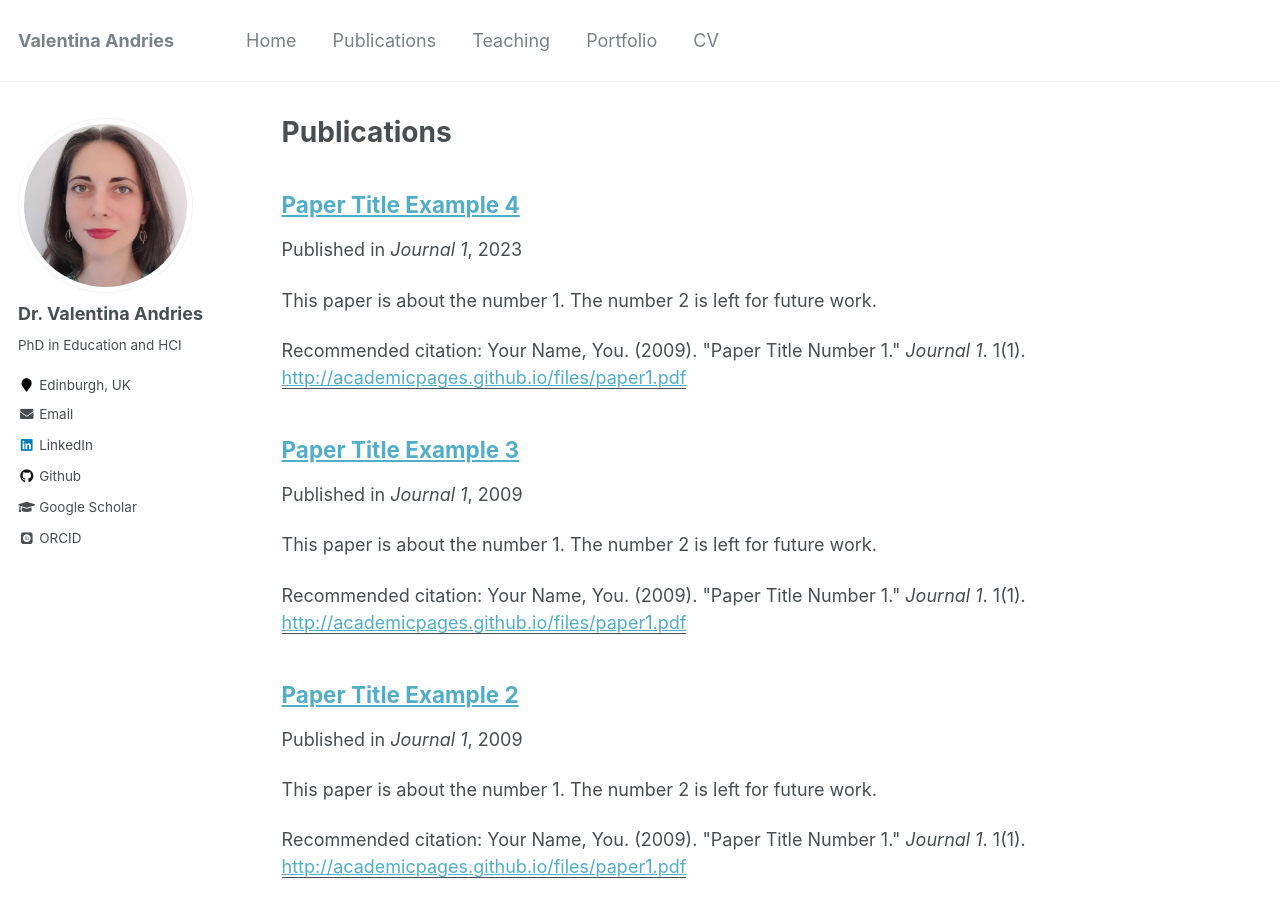
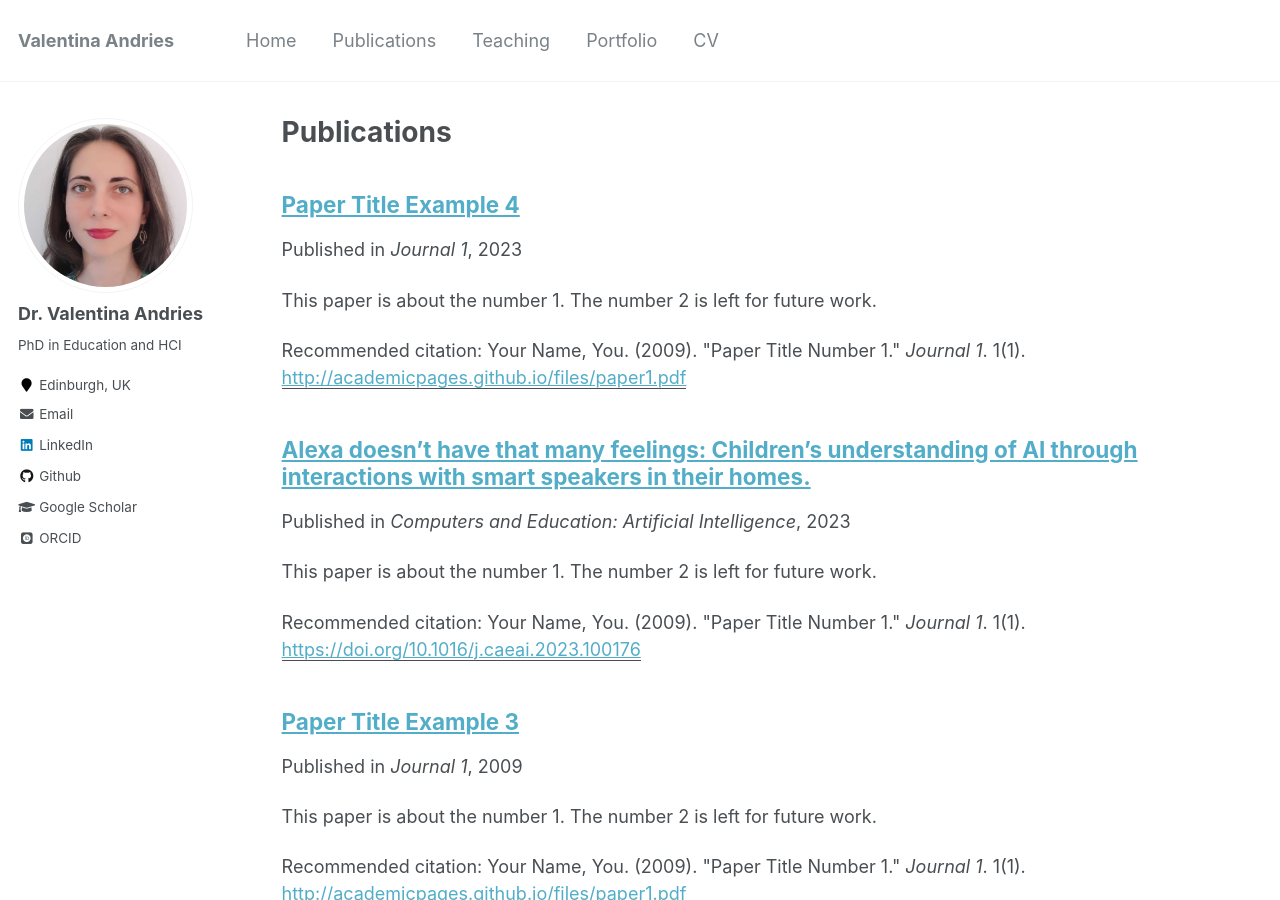
Before and after one commit to valyandries/valyandries.github.io, a Jekyll site: the page built from _pages/publications.md, in a window 1280 px wide and 900 px high. Built offline with Jekyll 4.4.1, drawn with Linux system fonts in a browser that asks for light colours; some web fonts are replaced.

Commit message:
Modified

```diff
--- a/_publications/year-example-1.md
+++ b/_publications/year-example-1.md
@@ -2,8 +2,8 @@
 title: "Alexa doesn’t have that many feelings: Children’s understanding of AI through interactions with smart speakers in their homes."
 collection: publications
 permalink: /publication/year-example-1
-excerpt: 'This paper explores primary-school children's understanding and perceptions of voice-based Conversational Assistants (CAs), revealing overestimations of the CAs' intelligence, uncertainties about their agency, and gaps in knowledge about data privacy, with implications for developing AI literacy educational materials.'
-date: 2023-5
+excerpt: 'This paper is about the number 1. The number 2 is left for future work.'
+date: 2023-10-01
 venue: 'Computers and Education: Artificial Intelligence'
 paperurl: 'https://doi.org/10.1016/j.caeai.2023.100176'
 citation: 'Your Name, You. (2009). &quot;Paper Title Number 1.&quot; <i>Journal 1</i>. 1(1).'
```
